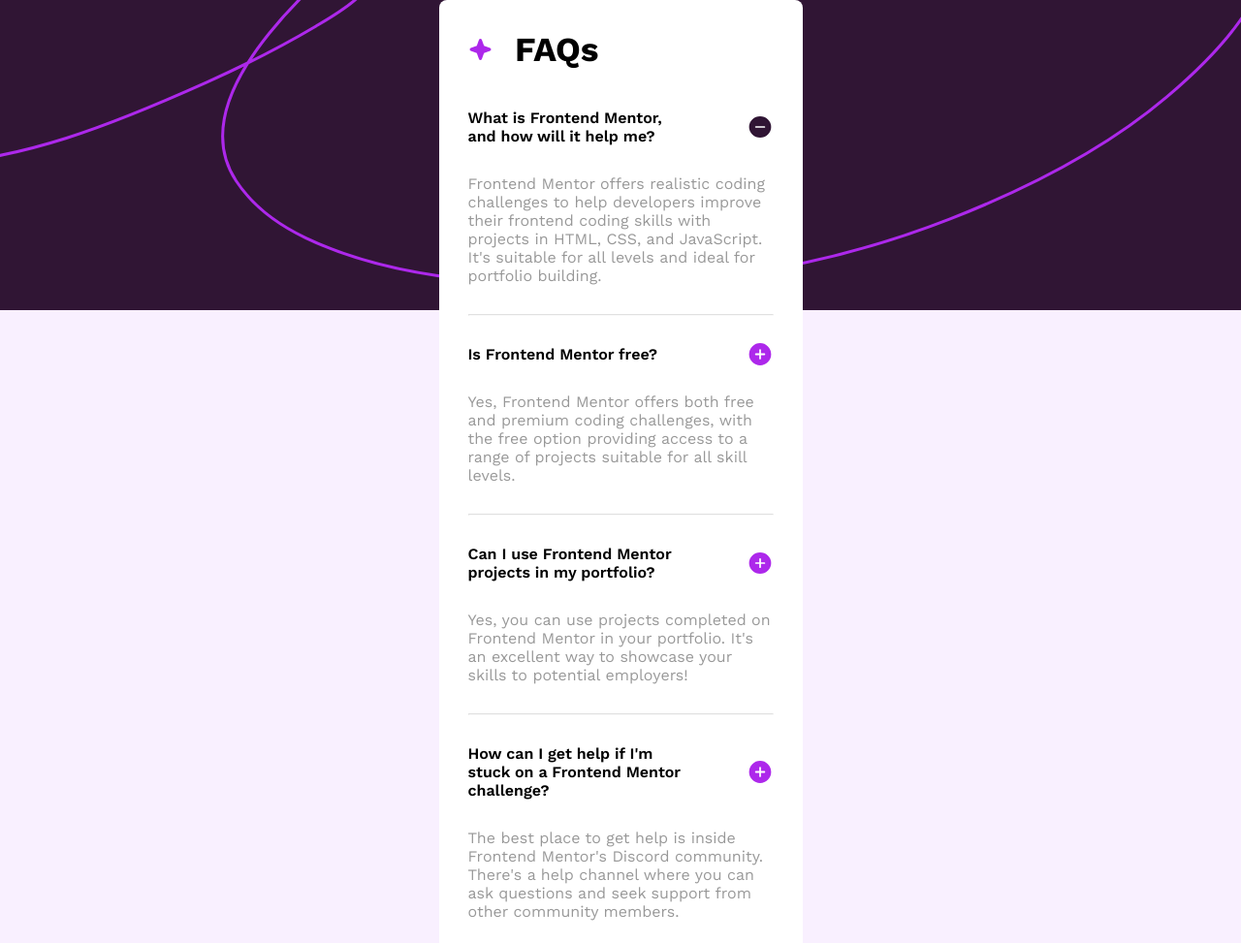
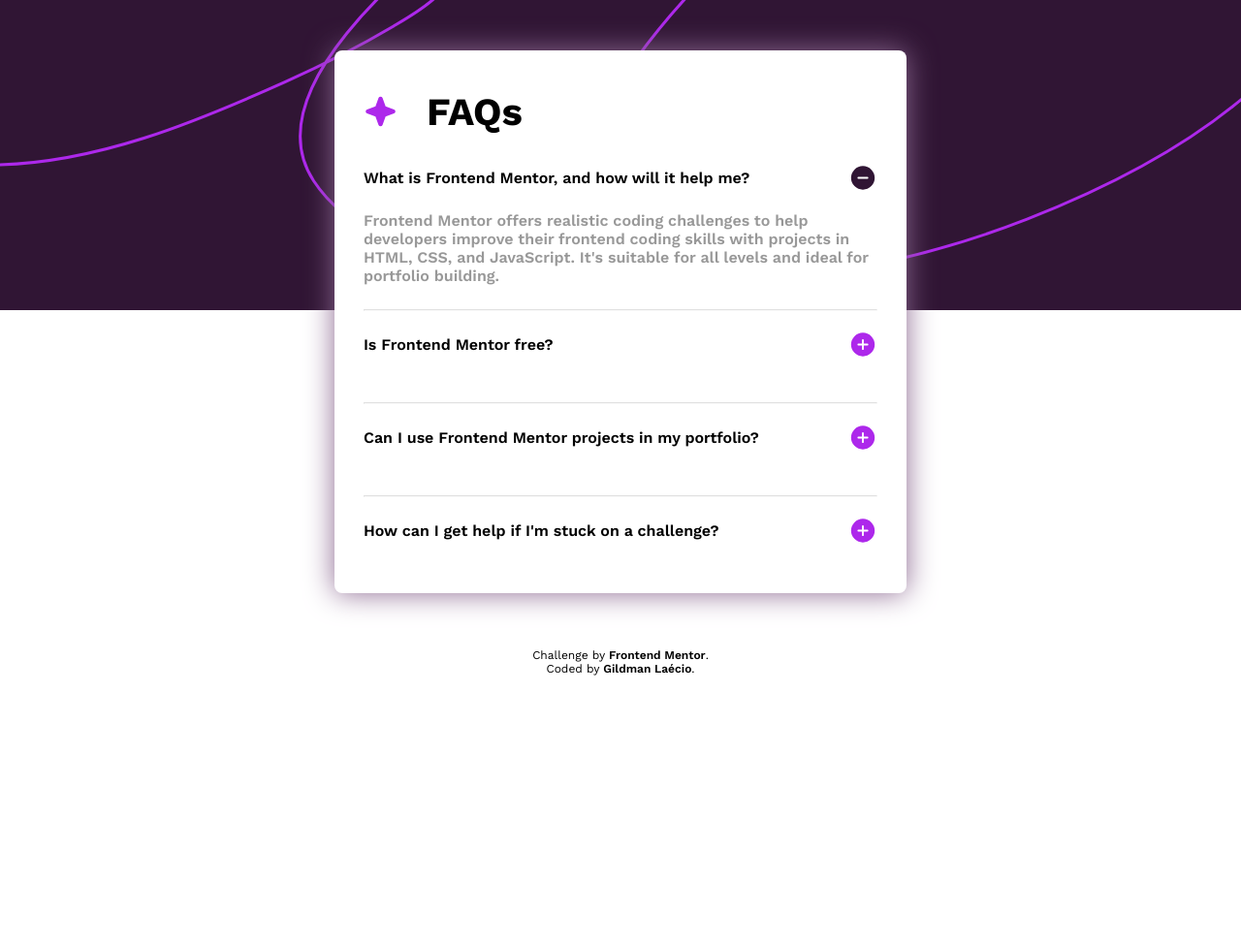
Before and after one commit to gillaercio/faq-accordion-main, a plain HTML site: page index.html in a window 1280 px wide. Shown: the top 973 px of the page at 97% size. After the commit the page ends 800 px from the top, so only its background shows below. Drawn offline with Linux system fonts and the light colour scheme.

Commit message:
Desktop-design concluded

```diff
--- a/assets/css/main.css
+++ b/assets/css/main.css
@@ -1,6 +1,8 @@
 body {
-  background: url(/assets/images/background-pattern-desktop.svg) no-repeat;
-  background-position: top;
+  background: no-repeat url('/assets/images/background-pattern-mobile.svg');
+  /* background: url('/assets/images/background-pattern-mobile.svg') no-repeat; */
+  /* background-position: top; */
+  background-size: contain;
   background-color: var(--Light-pink);
   display: grid;
   grid-gap: 5px;
@@ -13,20 +15,22 @@
 #content {
   display: grid;
   grid-gap: 10px;
-  max-width: 375px;
+  max-width: 320px;
   background-color: var(--White);
   border-radius: 8px;
   padding: 30px;
+  box-shadow: 0px 0px 30px var(--Grayish-purple);
 }
 
 .header-content {
   display: grid;
-  grid-template-columns: repeat(2, 1fr);
+  grid-gap: 30px;
+  margin-top: 10px;
+  grid-template-columns: repeat(2, auto);
   align-items: center;
-  width: 135px;
 }
 
-.header-content img {
+.icon-star {
   width: 25px;
 }
 
@@ -37,23 +41,23 @@
 
 .questions {
   font-size: 1.6em;
+  font-weight: 600;
 }
 
 .question {
   display: grid;
-  grid-template-columns: repeat(2, 1fr);
+  grid-template-columns: repeat(2, auto);
   align-items: center;
   justify-content: space-between;
-  font-weight: 600;
 }
 
 .question p {
-  width: 220px;
-  padding-block: 30px;
+  /* width: 220px; */
+  padding-block: 25px;
 }
 
 .icon {
-  width: 28px;
+  width: 30px;
   justify-self: end;
 }
 
@@ -62,7 +66,7 @@
 }
 
 hr {
-  margin-top: 30px;
+  margin-top: 25px;
   opacity: .3;
 }
 
@@ -81,3 +85,27 @@
 .attribution a:hover {
   color: var(--Footer);
 }
+
+@media screen and (min-width: 612px) {
+  body {
+    background: no-repeat url('/assets/images/background-pattern-desktop.svg');
+    /* background-size: contain; */
+    /* background-position: top; */
+  }
+
+  #content {
+    max-width: 590px;
+  }
+
+  .header-content {
+    width: 150px;
+  }
+
+  .icon-star {
+    width: 35px;
+  }
+
+  .header-content h1 {
+    font-size: 4em;
+  }
+}
--- a/index.html
+++ b/index.html
@@ -22,7 +22,7 @@
         <p>
           What is Frontend Mentor, and how will it help me?
         </p>
-        <img class="icon icon-selected" src="/assets/images/icon-minus.svg" alt="icon minus">
+        <img class="icon icon-selected" src="assets/images/icon-minus.svg" alt="icon minus">
       </div>
       <p class="answer answer-selected">
         Frontend Mentor offers realistic coding challenges to help developers improve their
@@ -34,34 +34,34 @@
         <p>
           Is Frontend Mentor free?
         </p>
-        <img class="icon" src="/assets/images/icon-plus.svg" alt="icon plus">
+        <img class="icon" src="assets/images/icon-plus.svg" alt="icon plus">
       </div>
-      <p class="answer">
+      <!-- <p class="answer">
         Yes, Frontend Mentor offers both free and premium coding challenges, with the free
         option providing access to a range of projects suitable for all skill levels.
-      </p>
+      </p> -->
       <hr>
       <div class="question">
         <p>
           Can I use Frontend Mentor projects in my portfolio?
         </p>
-        <img class="icon" src="/assets/images/icon-plus.svg" alt="icon plus">
+        <img class="icon" src="assets/images/icon-plus.svg" alt="icon plus">
       </div>
-      <p class="answer">
+      <!-- <p class="answer">
         Yes, you can use projects completed on Frontend Mentor in your portfolio. It's an excellent
         way to showcase your skills to potential employers!
-      </p>
+      </p> -->
       <hr>
       <div class="question">
         <p>
-          How can I get help if I'm stuck on a Frontend Mentor challenge?
+          How can I get help if I'm stuck on a <!--Frontend Mentor--> challenge?
         </p>
-        <img class="icon" src="/assets/images/icon-plus.svg" alt="icon plus">
+        <img class="icon" src="assets/images/icon-plus.svg" alt="icon plus">
       </div>
-      <p class="answer">
+      <!-- <p class="answer">
         The best place to get help is inside Frontend Mentor's Discord community. There's a help
         channel where you can ask questions and seek support from other community members.
-      </p>
+      </p> -->
     </div>
   </main>
 
```
